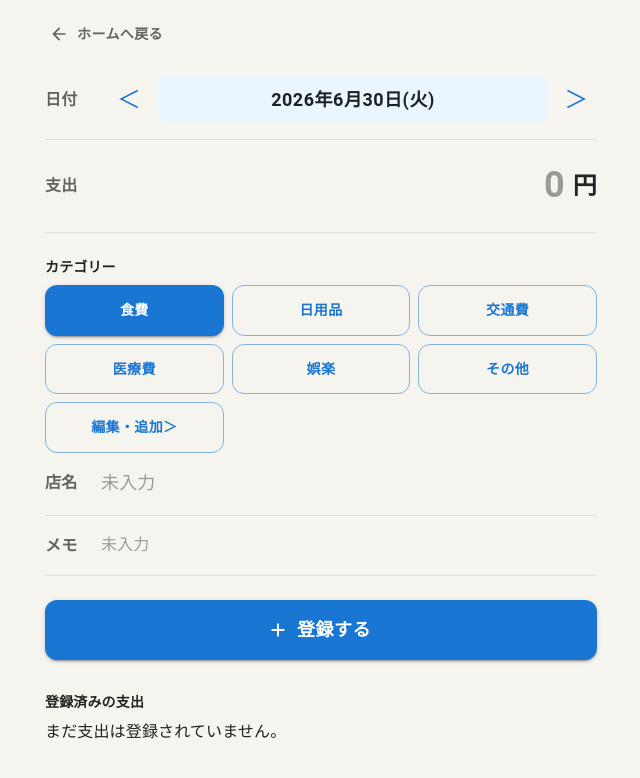
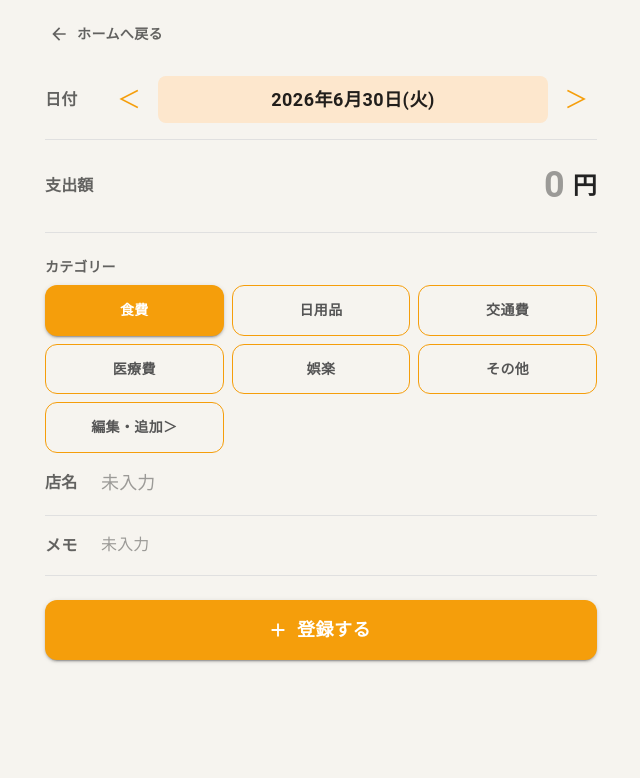
Before and after one commit to ryusei-yaku/kakeibo-app, a React (Vite) app: page /expenses/new in a window 1280 px wide. Shown: the top 778 px of the page, without its empty margins (319-959 px from the left). Built offline with nearby package versions, Linux system fonts and the light colour scheme.

Commit message:
支出編集画面の日付選択を入力画面に合わせる

```diff
--- a/src/features/expenses/ExpenseFormPage.tsx
+++ b/src/features/expenses/ExpenseFormPage.tsx
@@ -119,7 +119,17 @@ function ExpenseFormPage({ expenses, onAddExpense }: ExpenseFormPageProps) {
                         日付
                     </Typography>
 
-                    <Button onClick={goToPreviousDate} sx={{ minWidth: 40, fontSize: 24 }}>
+                    <Button
+                        onClick={goToPreviousDate}
+                        sx={{
+                            minWidth: 40,
+                            fontSize: 24,
+                            color: "#f59e0b",
+                            "&:hover": {
+                                backgroundColor: "#fbd4a7",
+                            }
+                        }}
+                    >
                         ＜
                     </Button>
 
@@ -128,7 +138,7 @@ function ExpenseFormPage({ expenses, onAddExpense }: ExpenseFormPageProps) {
                         fullWidth
                         sx={{
                             flex: 1,
-                            background: "#eaf6fd",
+                            backgroundColor: "#fde7cd",
                             borderRadius: 2,
                             py: 1,
                             textAlign: "center",
@@ -136,14 +146,26 @@ function ExpenseFormPage({ expenses, onAddExpense }: ExpenseFormPageProps) {
                             fontSize: 18,
                             fontWeight: "bold",
                             "&:hover": {
-                                backgroundColor: "#dff1fb",
+                                backgroundColor: "#fbd4a7",
                             },
                         }}
                     >
                         {formatDateLabel(selectedDate)}
                     </Button>
 
-                    <Button onClick={goToNextDate} sx={{ minWidth: 40, fontSize: 24 }}>＞</Button>
+                    <Button
+                        onClick={goToNextDate}
+                        sx={{
+                            minWidth: 40,
+                            fontSize: 24,
+                            color: "#f59e0b",
+                            "&:hover": {
+                                backgroundColor: "#fbd4a7",
+                            }
+                        }}
+                    >
+                        ＞
+                    </Button>
 
                 </Box>
 
@@ -164,7 +186,7 @@ function ExpenseFormPage({ expenses, onAddExpense }: ExpenseFormPageProps) {
                             flexShrink: 0,
                         }}
                     >
-                        支出
+                        支出額
                     </Typography>
 
                     <TextField
@@ -208,7 +230,7 @@ function ExpenseFormPage({ expenses, onAddExpense }: ExpenseFormPageProps) {
                     <Typography
                         variant="body2"
                         color="text.secondary"
-                        sx={{ mb: 1, fontWeight: "bold" }}
+                        sx={{ mb: 1, fontWeight: "bold", color: "text.secondary" }}
                     >
                         カテゴリー
                     </Typography>
@@ -232,6 +254,13 @@ function ExpenseFormPage({ expenses, onAddExpense }: ExpenseFormPageProps) {
                                         borderRadius: 3,
                                         py: 1.5,
                                         fontWeight: "bold",
+                                        backgroundColor: isSelected ? "#f59e0b" : "#f6f4ef",
+                                        color: isSelected ? "#ffffff" : "#555555",
+                                        borderColor: "#f59e0b",
+                                        "&:hover": {
+                                            backgroundColor: isSelected ? "#d97706" : "#fbd4a7",
+                                            borderColor: "#d97706",
+                                        },
                                     }}
                                 >
                                     {category.name}
@@ -245,6 +274,16 @@ function ExpenseFormPage({ expenses, onAddExpense }: ExpenseFormPageProps) {
                                 borderRadius: 3,
                                 py: 1.5,
                                 fontWeight: "bold",
+                                backgroundColor: "#f6f4ef",
+                                color: "#555555",
+                                borderColor: "#f59e0b",
+                                whiteSpace: "nowrap",
+                                minWidth: "fit-content",
+                                px: 1.5,
+                                "&:hover": {
+                                    backgroundColor: "#fbd4a7",
+                                    borderColor: "#d97706",
+                                },
                             }}
                         >
                             編集・追加＞
@@ -348,70 +387,15 @@ function ExpenseFormPage({ expenses, onAddExpense }: ExpenseFormPageProps) {
                         py: 1.8,
                         borderRadius: 3,
                         fontSize: 18,
-                        fontWeight: "bold"
+                        fontWeight: "bold",
+                        backgroundColor: "#f59e0b",
+                        "&:hover": {
+                            backgroundColor: "#d97706",
+                        },
                     }}
                 >
                     登録する
                 </Button>
-                <Box sx={{ mt: 4 }}>
-                    <Typography
-                        variant="body2"
-                        color="text.secondary"
-                        sx={{ mb: 1, fontWeight: "bold" }}
-                    >
-                        登録済みの支出
-                    </Typography>
-
-                    {expenses.length === 0 ? (
-                        <Typography color="text.secondary">
-                            まだ支出は登録されていません。
-                        </Typography>
-                    ) : (
-                        <Box sx={{ display: "flex", flexDirection: "column", gap: 1.5 }}>
-                            {expenses.map((expense) => (
-                                <Box
-                                    key={expense.id}
-                                    sx={{
-                                        backgroundColor: "#ffffff",
-                                        borderRadius: 3,
-                                        p: 2,
-                                        boxShadow: "0 2px 10px rgba(0, 0, 0, 0.04)",
-                                    }}
-                                >
-                                    <Box
-                                        sx={{
-                                            display: "flex",
-                                            justifyContent: "space-between",
-                                            gap: 2,
-                                        }}
-                                    >
-                                        <Typography sx={{ fontWeight: "bold" }}>
-                                            {expense.categoryName}
-                                        </Typography>
-
-                                        <Typography sx={{ fontWeight: "bold" }}>
-                                            {expense.amount.toLocaleString()}円
-                                        </Typography>
-                                    </Box>
-
-                                    <Typography color="text.secondary" sx={{ mt: 0.5 }}>
-                                        {expense.date}
-                                    </Typography>
-
-                                    {expense.shopName !== "" && (
-                                        <Typography sx={{ mt: 1 }}>{expense.shopName}</Typography>
-                                    )}
-
-                                    {expense.memo !== "" && (
-                                        <Typography color="text.secondary" sx={{ mt: 0.5 }}>
-                                            {expense.memo}
-                                        </Typography>
-                                    )}
-                                </Box>
-                            ))}
-                        </Box>
-                    )}
-                </Box>
             </Container>
 
             <Dialog open={isDateDialogOpen} onClose={() => setIsDateDialogOpen(false)}>
```
Also changed, not shown: src/features/expenses/ExpenseEditPage.tsx (+46 -49 lines).
